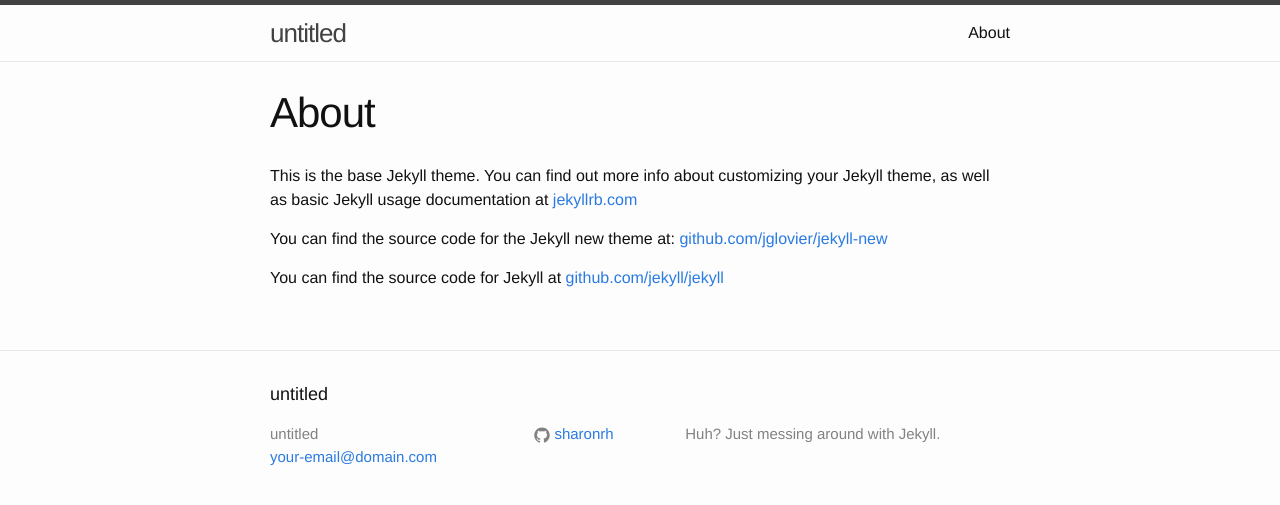
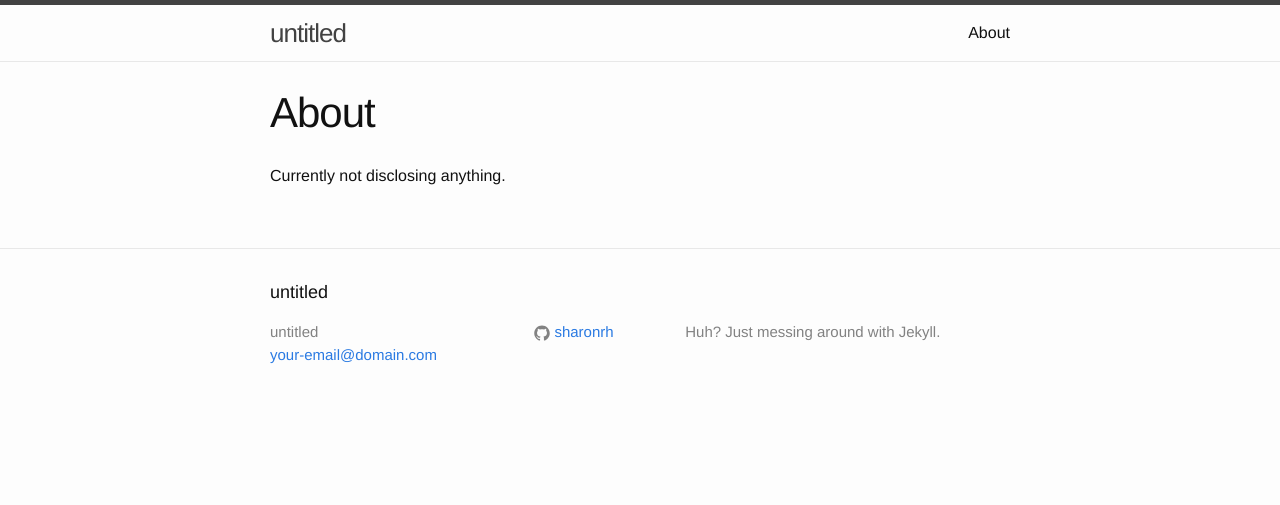
Before and after one commit to sharonrh/sharonrh.github.io, a Jekyll site: the page built from about.md, in a window 1280 px wide. Shown: the top 505 px of the page. Built offline with Jekyll 4.4.1, drawn with Linux system fonts in a browser that asks for light colours.

Commit message:
modify about page and first post

```diff
--- a/about.md
+++ b/about.md
@@ -4,8 +4,4 @@ title: About
 permalink: /about/
 ---
 
-This is the base Jekyll theme. You can find out more info about customizing your Jekyll theme, as well as basic Jekyll usage documentation at [jekyllrb.com](http://jekyllrb.com/)
-
-You can find the source code for the Jekyll new theme at: [github.com/jglovier/jekyll-new](https://github.com/jglovier/jekyll-new)
-
-You can find the source code for Jekyll at [github.com/jekyll/jekyll](https://github.com/jekyll/jekyll)
+Currently not disclosing anything.
```
Also changed, not shown: _posts/2015-07-11-messing-with-jekyll.markdown (added, +12 -0 lines), _posts/2015-07-11-welcome-to-jekyll.markdown (deleted, +0 -25 lines).
